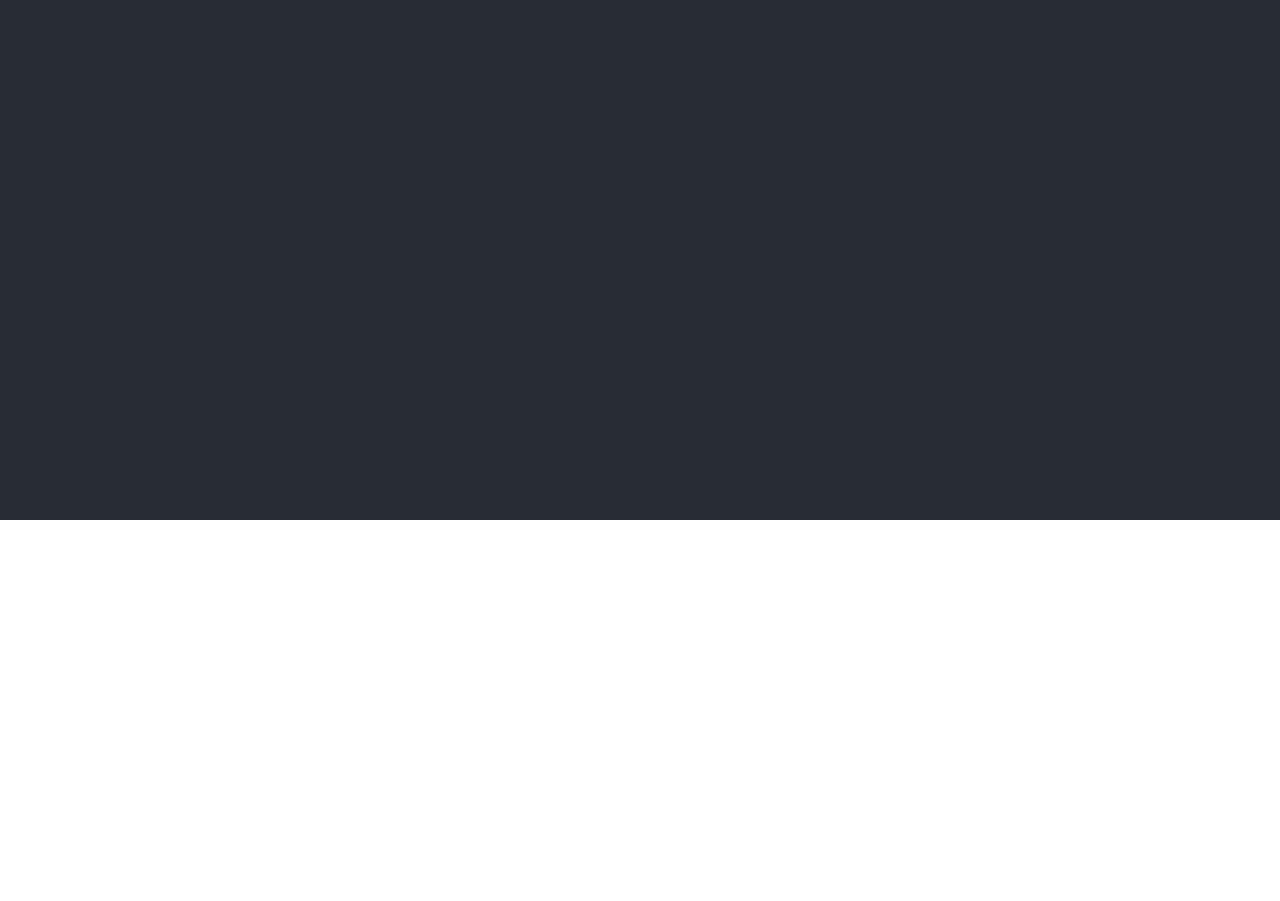
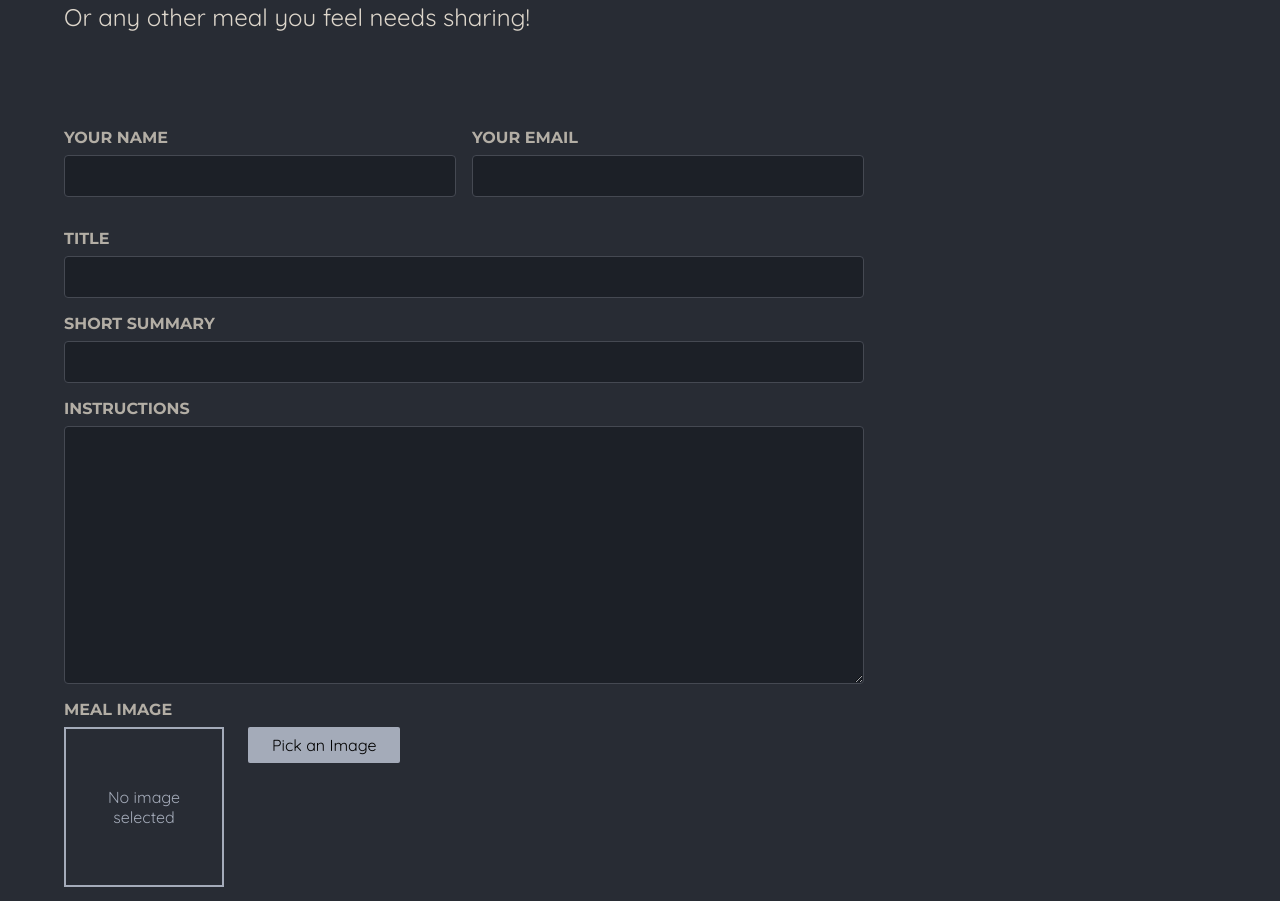
Before and after one commit to derrickmstrong/lets-eat, a Next.js app: page /meals/share in a window 1280 px wide. Shown: the part 280-1181 px from the top of the page. Before the commit the page ends 800 px from the top, so only its background shows below. Built offline with nearby package versions, Linux system fonts and the light colour scheme.

Commit message:
Update Share component to ShareMeal; Improve form layout; Add image picker;

```diff
--- a/app/meals/share/page.js
+++ b/app/meals/share/page.js
@@ -1,9 +1,52 @@
-import React from 'react'
+import ImagePicker from "@/components/meals/image-picker";
+import styles from "./page.module.css";
 
-const Share = () => {
+const ShareMeal = () => {
   return (
-    <div>Share</div>
-  )
+    <>
+      <header className={styles.header}>
+        <h1>
+          Share your <span className={styles.highlight}>favorite meal</span>
+        </h1>
+        <p>Or any other meal you feel needs sharing!</p>
+      </header>
+      <main className={styles.main}>
+        <form className={styles.form}>
+          <div className={styles.row}>
+            <p>
+              <label htmlFor="name">Your name</label>
+              <input type="text" id="name" name="name" required />
+            </p>
+            <p>
+              <label htmlFor="email">Your email</label>
+              <input type="email" id="email" name="email" required />
+            </p>
+          </div>
+          <p>
+            <label htmlFor="title">Title</label>
+            <input type="text" id="title" name="title" required />
+          </p>
+          <p>
+            <label htmlFor="summary">Short Summary</label>
+            <input type="text" id="summary" name="summary" required />
+          </p>
+          <p>
+            <label htmlFor="instructions">Instructions</label>
+            <textarea
+              id="instructions"
+              name="instructions"
+              rows="10"
+              required
+            ></textarea>
+          </p>
+          <ImagePicker label="Meal Image" name="image" />
+          <p className={styles.actions}>
+            <button type="submit">Share Meal</button>
+          </p>
+        </form>
+      </main>
+    </>
+  );
 }
 
-export default Share
+export default ShareMeal;
--- /dev/null
+++ b/app/meals/share/page.module.css
@@ -0,0 +1,98 @@
+.header {
+  gap: 3rem;
+  margin: 3rem auto 5rem auto;
+  width: 90%;
+  max-width: 75rem;
+  color: #ddd6cb;
+  font-size: 1.5rem;
+}
+
+.header h1 {
+  font-family: 'Montserrat', sans-serif;
+}
+
+.highlight {
+  background: linear-gradient(90deg, #f9572a, #ff8a05);
+  background-clip: text;
+  -webkit-background-clip: text;
+  -webkit-text-fill-color: transparent;
+}
+
+.main {
+  width: 90%;
+  max-width: 75rem;
+  margin: 3rem auto;
+  color: white;
+}
+
+.form {
+  max-width: 50rem;
+}
+
+.form label {
+  display: block;
+  margin-bottom: 0.5rem;
+  font-size: 1rem;
+  font-family: 'Montserrat', sans-serif;
+  text-transform: uppercase;
+  color: #b3aea5;
+  font-weight: bold;
+}
+
+.form input,
+.form textarea {
+  display: block;
+  width: 100%;
+  padding: 0.5rem 1rem;
+  border-radius: 4px;
+  border: 1px solid #454952;
+  background: #1c2027;
+  font-size: 1.25rem;
+  font-family: 'Montserrat', sans-serif;
+  color: #ddd6cb;
+}
+
+.form input:focus,
+.form textarea:focus {
+  outline-color: #f99f2a;
+  background-color: #1f252d;
+}
+
+.row {
+  display: flex;
+  gap: 1rem;
+}
+
+.row p {
+  width: 100%;
+}
+
+.actions {
+  text-align: right;
+}
+
+.actions button {
+  border: 0;
+  padding: 0.75rem 2rem;
+  background: linear-gradient(90deg, #f9572a, #ff9b05);
+  border: none;
+  color: #ffffff;
+  border-radius: 2px;
+  cursor: pointer;
+  font: inherit;
+  font-size: 1.25rem;
+  box-shadow: 0 2px 5px rgba(0, 0, 0, 0.3);
+}
+
+.actions button:hover,
+.actions button:focus {
+  background: linear-gradient(90deg, #fd4715, #f9b241);
+}
+
+.actions button:disabled,
+.actions button:hover:disabled,
+.actions button:focus:disabled {
+  background: #ccc;
+  color: #979797;
+  cursor: not-allowed;
+}
--- /dev/null
+++ b/components/meals/image-picker.js
@@ -0,0 +1,60 @@
+"use client";
+
+import { useRef, useState } from "react";
+import styles from "./image-picker.module.css";
+import Image from "next/image";
+
+const ImagePicker = ({ label, name }) => {
+  const [preview, setPreview] = useState(null); // Create a state variable to store the preview image
+  const handlePreview = (event) => {
+    const file = event.target.files[0]; // Get the selected file
+    if (!file) {
+      setPreview(null); // Reset the preview if no file is selected
+      return; // If no file, return
+    }
+    if (file) {
+      const reader = new FileReader(); // Create a new FileReader
+      reader.onload = () => setPreview(reader.result); // Set the preview image
+      reader.readAsDataURL(file); // Read the file as a data URL
+    }
+  };
+
+  const imageInput = useRef(); // Create a reference to the file input element
+  const handlePicker = () => {
+    imageInput.current.click(); // Trigger the file picker
+  };
+  return (
+    <div className={styles.picker}>
+      <label htmlFor={name}>{label}</label>
+      <div className={styles.controls}>
+        <div className={styles.preview}>
+          {!preview && <p>No image selected</p>}
+          {preview && (
+            <Image
+              src={preview}
+              alt="Preview"
+              sizes="(max-width: 768px) 100vw, (max-width: 1200px) 50vw, 33vw"
+              fill
+              required
+              aria-required="true"
+            />
+          )}
+        </div>
+        <input
+          className={styles.input}
+          type="file"
+          id={name}
+          name={name}
+          accept="image/png, image/jpeg"
+          ref={imageInput}
+          onChange={handlePreview}
+        />
+        <button className={styles.button} type="button" onClick={handlePicker}>
+          Pick an Image
+        </button>
+      </div>
+    </div>
+  );
+};
+
+export default ImagePicker;
--- /dev/null
+++ b/components/meals/image-picker.module.css
@@ -0,0 +1,45 @@
+.controls {
+  display: flex;
+  align-items: flex-start;
+  gap: 1.5rem;
+  margin-bottom: 1rem;
+}
+
+.picker .input {
+  display: none;
+}
+
+.picker .button {
+  border: 0;
+  padding: 0.5rem 1.5rem;
+  background: #a4abb9;
+  border-radius: 2px;
+  cursor: pointer;
+  font: inherit;
+}
+
+.picker .button:hover,
+.picker .button:focus {
+  background: #b3b9c6;
+}
+
+.preview {
+  width: 10rem;
+  height: 10rem;
+  border: 2px solid #a4abb9;
+  display: flex;
+  justify-content: center;
+  align-items: center;
+  text-align: center;
+  color: #a4abb9;
+  position: relative;
+}
+
+.preview p {
+  margin: 0;
+  padding: 1rem;
+}
+
+.preview img {
+  object-fit: cover;
+}
```
